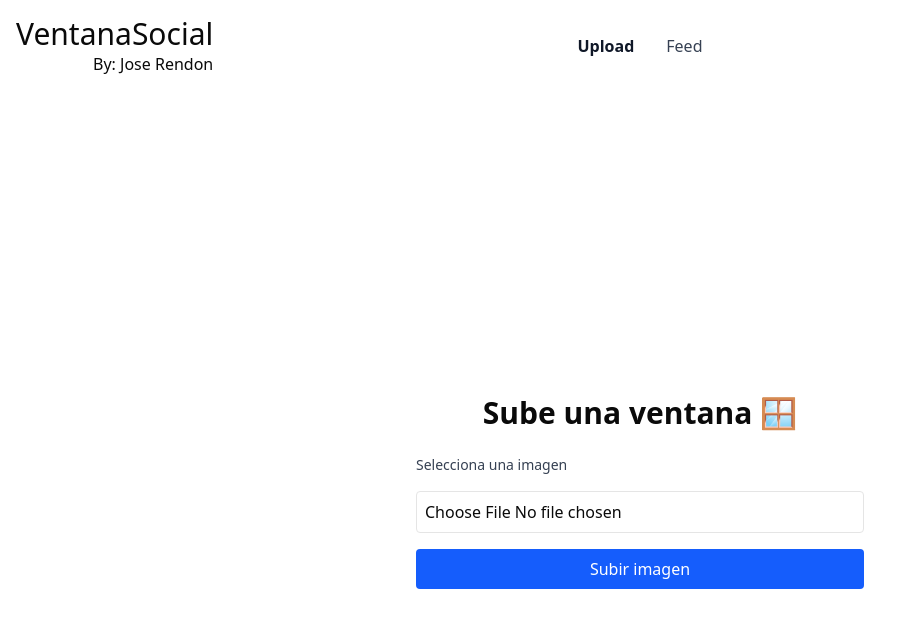
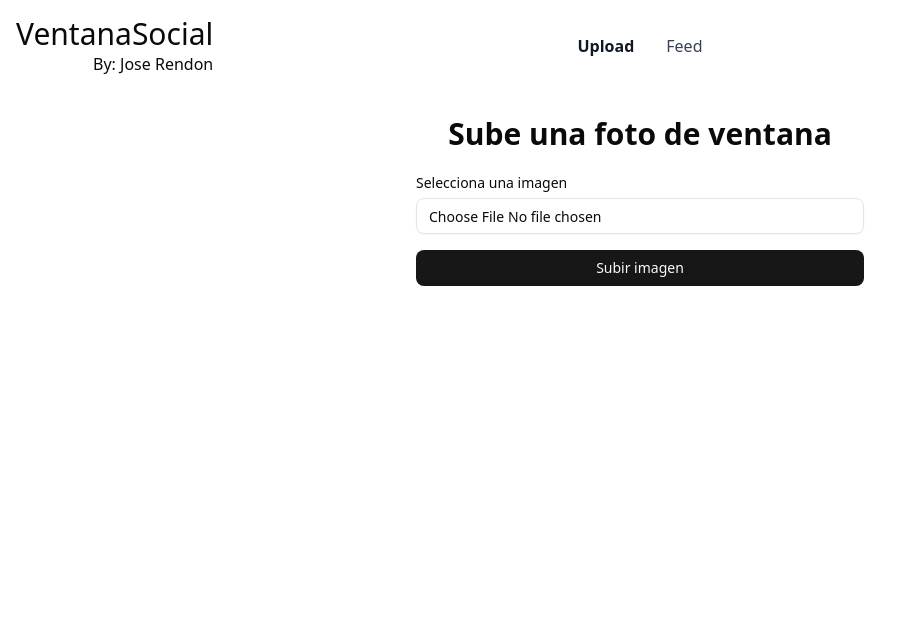
Before and after one commit to greenlantern02/VentanaSocial, a Next.js app in the folder front/: page / in a window 1280 px wide. Shown: the top 628 px of the page, without its empty margins (0-911 px from the left). Built offline with nearby package versions, Linux system fonts and the light colour scheme.

Commit message:
implement form, and toast

```diff
--- a/front/app/feed/page.tsx
+++ b/front/app/feed/page.tsx
@@ -100,7 +100,7 @@ export default function Home() {
     setSearchTerm("");
     const newPage = 1;
     setPage(newPage);
-    router.replace("/");
+    router.replace("/feed");
   };
 
   // Fetch when page or filters change
--- a/front/app/layout.tsx
+++ b/front/app/layout.tsx
@@ -2,6 +2,7 @@ import type { Metadata } from "next";
 import { Geist, Geist_Mono } from "next/font/google";
 import "./globals.css";
 import LandingNavbar from "./landing-navbar";
+import { Toaster } from "@/components/ui/sonner"
 
 const geistSans = Geist({
   variable: "--font-geist-sans",
@@ -29,7 +30,7 @@ export default function RootLayout({
         className={`${geistSans.variable} ${geistMono.variable} antialiased`}
       >
         <LandingNavbar />
-
+        <Toaster />
         {children}
       </body>
     </html>
--- a/front/app/page.tsx
+++ b/front/app/page.tsx
@@ -1,29 +1,46 @@
-// app/page.tsx
 "use client";
+
+import { useState } from "react";
+import { z } from "zod";
+import { zodResolver } from "@hookform/resolvers/zod";
+import { useForm } from "react-hook-form";
+
 import WindowCard from "@/components/window_card";
-import { useState } from "react";
-
 import { UploadResult } from "@/types/general";
 
+import {
+  Form,
+  FormField,
+  FormItem,
+  FormLabel,
+  FormControl,
+  FormMessage,
+} from "@/components/ui/form";
+import { Input } from "@/components/ui/input";
+import { Button } from "@/components/ui/button";
+import { toast } from "sonner"; // or from "@/components/ui/use-toast" if using shadcn
+
+const schema = z.object({
+  file: z
+    .instanceof(File)
+    .refine((file) => file.type.startsWith("image/"), "Debe ser una imagen"),
+});
+
 export default function Home() {
-  const [file, setFile] = useState<File | null>(null);
   const [loading, setLoading] = useState(false);
   const [result, setResult] = useState<UploadResult | null>(null);
-  const [error, setError] = useState<string | null>(null);
 
-  async function handleSubmit(e: React.FormEvent<HTMLFormElement>) {
-    e.preventDefault();
-    if (!file) {
-      setError("Por favor selecciona una imagen.");
-      return;
-    }
+  const form = useForm<z.infer<typeof schema>>({
+    resolver: zodResolver(schema),
+    defaultValues: { file: undefined },
+  });
 
-    setError(null);
+  async function onSubmit(values: z.infer<typeof schema>) {
     setLoading(true);
 
     try {
       const formData = new FormData();
-      formData.append("file", file);
+      formData.append("file", values.file);
 
       const res = await fetch("http://localhost:8000/api/windows", {
         method: "POST",
@@ -35,57 +52,51 @@ export default function Home() {
       }
 
       const data: UploadResult = await res.json();
-      console.log("result", data);
       setResult(data);
+      toast.success("Imagen subida correctamente");
     } catch (err: any) {
-      setError(err.message || "Error inesperado.");
+      toast.error(err.message || "Error inesperado");
     } finally {
       setLoading(false);
     }
   }
 
   return (
-    <main className="flex min-h-screen flex-col items-center justify-center p-6">
-      <h1 className="text-3xl font-bold mb-6">Sube una ventana 🪟</h1>
+    <main className="flex h-full flex-col items-center justify-center p-6">
+      <h1 className="text-3xl font-bold mb-6">Sube una foto de ventana</h1>
 
+      <Form {...form}>
         <form
-        onSubmit={handleSubmit}
+          onSubmit={form.handleSubmit(onSubmit)}
           className="w-full max-w-md flex flex-col gap-4"
         >
-        <label
-          htmlFor="file"
-          className="block text-sm font-medium text-gray-700"
-        >
-          Selecciona una imagen
-        </label>
-        <input
-          id="file"
+          <FormField
+            control={form.control}
+            name="file"
+            render={({ field }) => (
+              <FormItem>
+                <FormLabel>Selecciona una imagen</FormLabel>
+                <FormControl>
+                  <Input
                     type="file"
                     accept="image/*"
-          onChange={(e) => setFile(e.target.files?.[0] ?? null)}
-          className="border rounded p-2 focus:outline-none focus:ring-2 focus:ring-blue-500"
+                    onChange={(e) =>
+                      field.onChange(e.target.files?.[0] ?? undefined)
+                    }
                   />
-        <button
-          type="submit"
-          disabled={loading}
-          className="bg-blue-600 text-white rounded p-2 hover:bg-blue-700 focus:outline-none focus:ring-2 focus:ring-blue-500 disabled:opacity-50"
-        >
+                </FormControl>
+                <FormMessage />
+              </FormItem>
+            )}
+          />
+
+          <Button type="submit" disabled={loading}>
             {loading ? "Subiendo..." : "Subir imagen"}
-        </button>
+          </Button>
         </form>
+      </Form>
 
-      {error && (
-        <p
-          role="alert"
-          className="mt-4 text-red-600 font-medium"
-        >
-          {error}
-        </p>
-      )}
-
-      {result && (
-        <WindowCard window={result}/>
-      )}
+      {result && <WindowCard window={result} />}
     </main>
   );
 }
--- /dev/null
+++ b/front/components/ui/form.tsx
@@ -0,0 +1,167 @@
+"use client"
+
+import * as React from "react"
+import * as LabelPrimitive from "@radix-ui/react-label"
+import { Slot } from "@radix-ui/react-slot"
+import {
+  Controller,
+  FormProvider,
+  useFormContext,
+  useFormState,
+  type ControllerProps,
+  type FieldPath,
+  type FieldValues,
+} from "react-hook-form"
+
+import { cn } from "@/lib/utils"
+import { Label } from "@/components/ui/label"
+
+const Form = FormProvider
+
+type FormFieldContextValue<
+  TFieldValues extends FieldValues = FieldValues,
+  TName extends FieldPath<TFieldValues> = FieldPath<TFieldValues>,
+> = {
+  name: TName
+}
+
+const FormFieldContext = React.createContext<FormFieldContextValue>(
+  {} as FormFieldContextValue
+)
+
+const FormField = <
+  TFieldValues extends FieldValues = FieldValues,
+  TName extends FieldPath<TFieldValues> = FieldPath<TFieldValues>,
+>({
+  ...props
+}: ControllerProps<TFieldValues, TName>) => {
+  return (
+    <FormFieldContext.Provider value={{ name: props.name }}>
+      <Controller {...props} />
+    </FormFieldContext.Provider>
+  )
+}
+
+const useFormField = () => {
+  const fieldContext = React.useContext(FormFieldContext)
+  const itemContext = React.useContext(FormItemContext)
+  const { getFieldState } = useFormContext()
+  const formState = useFormState({ name: fieldContext.name })
+  const fieldState = getFieldState(fieldContext.name, formState)
+
+  if (!fieldContext) {
+    throw new Error("useFormField should be used within <FormField>")
+  }
+
+  const { id } = itemContext
+
+  return {
+    id,
+    name: fieldContext.name,
+    formItemId: `${id}-form-item`,
+    formDescriptionId: `${id}-form-item-description`,
+    formMessageId: `${id}-form-item-message`,
+    ...fieldState,
+  }
+}
+
+type FormItemContextValue = {
+  id: string
+}
+
+const FormItemContext = React.createContext<FormItemContextValue>(
+  {} as FormItemContextValue
+)
+
+function FormItem({ className, ...props }: React.ComponentProps<"div">) {
+  const id = React.useId()
+
+  return (
+    <FormItemContext.Provider value={{ id }}>
+      <div
+        data-slot="form-item"
+        className={cn("grid gap-2", className)}
+        {...props}
+      />
+    </FormItemContext.Provider>
+  )
+}
+
+function FormLabel({
+  className,
+  ...props
+}: React.ComponentProps<typeof LabelPrimitive.Root>) {
+  const { error, formItemId } = useFormField()
+
+  return (
+    <Label
+      data-slot="form-label"
+      data-error={!!error}
+      className={cn("data-[error=true]:text-destructive", className)}
+      htmlFor={formItemId}
+      {...props}
+    />
+  )
+}
+
+function FormControl({ ...props }: React.ComponentProps<typeof Slot>) {
+  const { error, formItemId, formDescriptionId, formMessageId } = useFormField()
+
+  return (
+    <Slot
+      data-slot="form-control"
+      id={formItemId}
+      aria-describedby={
+        !error
+          ? `${formDescriptionId}`
+          : `${formDescriptionId} ${formMessageId}`
+      }
+      aria-invalid={!!error}
+      {...props}
+    />
+  )
+}
+
+function FormDescription({ className, ...props }: React.ComponentProps<"p">) {
+  const { formDescriptionId } = useFormField()
+
+  return (
+    <p
+      data-slot="form-description"
+      id={formDescriptionId}
+      className={cn("text-muted-foreground text-sm", className)}
+      {...props}
+    />
+  )
+}
+
+function FormMessage({ className, ...props }: React.ComponentProps<"p">) {
+  const { error, formMessageId } = useFormField()
+  const body = error ? String(error?.message ?? "") : props.children
+
+  if (!body) {
+    return null
+  }
+
+  return (
+    <p
+      data-slot="form-message"
+      id={formMessageId}
+      className={cn("text-destructive text-sm", className)}
+      {...props}
+    >
+      {body}
+    </p>
+  )
+}
+
+export {
+  useFormField,
+  Form,
+  FormItem,
+  FormLabel,
+  FormControl,
+  FormDescription,
+  FormMessage,
+  FormField,
+}
--- /dev/null
+++ b/front/components/ui/label.tsx
@@ -0,0 +1,24 @@
+"use client"
+
+import * as React from "react"
+import * as LabelPrimitive from "@radix-ui/react-label"
+
+import { cn } from "@/lib/utils"
+
+function Label({
+  className,
+  ...props
+}: React.ComponentProps<typeof LabelPrimitive.Root>) {
+  return (
+    <LabelPrimitive.Root
+      data-slot="label"
+      className={cn(
+        "flex items-center gap-2 text-sm leading-none font-medium select-none group-data-[disabled=true]:pointer-events-none group-data-[disabled=true]:opacity-50 peer-disabled:cursor-not-allowed peer-disabled:opacity-50",
+        className
+      )}
+      {...props}
+    />
+  )
+}
+
+export { Label }
--- /dev/null
+++ b/front/components/ui/sonner.tsx
@@ -0,0 +1,21 @@
+"use client"
+import { Toaster as Sonner, ToasterProps } from "sonner"
+
+const Toaster = ({ ...props }: ToasterProps) => {
+
+  return (
+    <Sonner
+      className="toaster group"
+      style={
+        {
+          "--normal-bg": "var(--popover)",
+          "--normal-text": "var(--popover-foreground)",
+          "--normal-border": "var(--border)",
+        } as React.CSSProperties
+      }
+      {...props}
+    />
+  )
+}
+
+export { Toaster }
```
Also changed, not shown: front/package.json (+7 -1 lines), 1 other file (tests, documents, lock files or other folders). Lines whose indentation alone changed are shown as unchanged.
